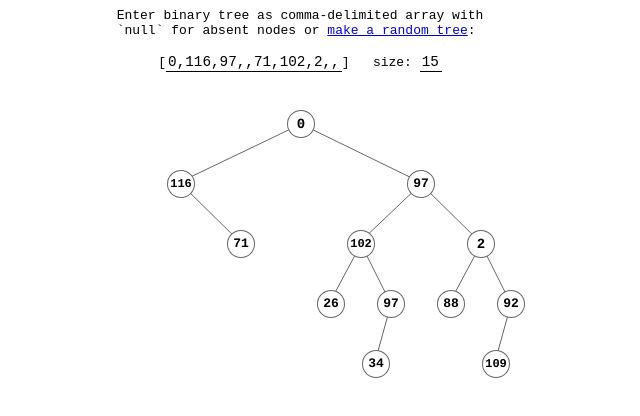
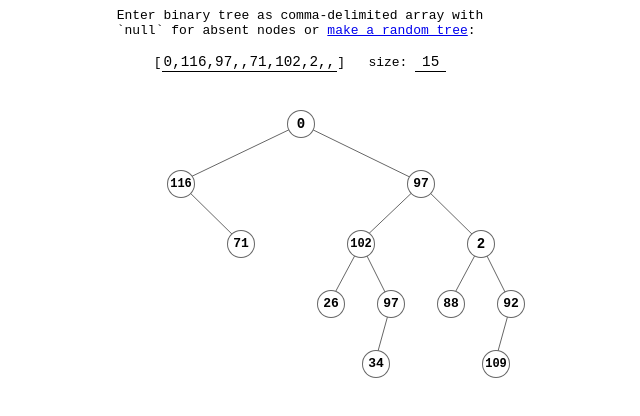
Before and after one commit to ggorlen/prettybt, a plain HTML site: page index.html in a window 1280 px wide. Shown: the full height of the page, 340-980 px from the left. Drawn offline with Linux system fonts and the light colour scheme.

Commit message:
visual cleanup and moz friendly

```diff
--- a/css/style.css
+++ b/css/style.css
@@ -20,6 +20,10 @@ canvas {
   width: 20ch;
 }
 
+#size {
+  text-align: center;
+}
+
 input {
   transition: all 0.05s;
   border: 0px;
--- a/index.html
+++ b/index.html
@@ -13,7 +13,7 @@
       Enter binary tree as comma-delimited array with<br> `<code>null</code>` for absent
       nodes or <a id="random-tree" href="javascript:void(0);">make a random tree</a>:
     </div>
-    <div>[<input id="entry">] &nbsp; size: <input size=1 id="size" value="15"></div>
+    <div>[<input id="entry">] &nbsp; size: <input size=2 id="size" value="15"></div>
 
     <script src="js/pbt.js"></script>
     <script>
--- a/js/pbt.js
+++ b/js/pbt.js
@@ -61,7 +61,7 @@ const drawBinaryTree = (root, ctx, canvas, size=15) => {
           ctx.fillStyle = "#fff";
           ctx.fill();
           ctx.fillStyle = "#000";
-          ctx.font = `bold ${size - ("" + node.val).length}px Courier`;
+          ctx.font = `bold ${size - ("" + node.val).length}px Courier New`;
           ctx.fillText(node.val, x + 1, y + 1);
         }
 
```
